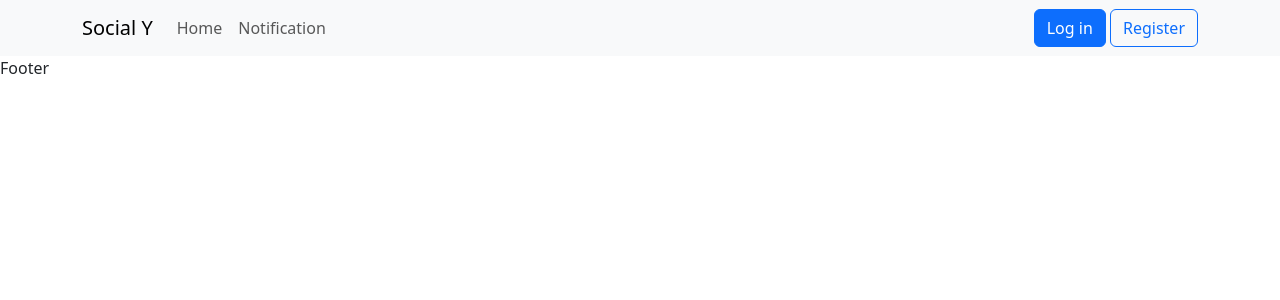
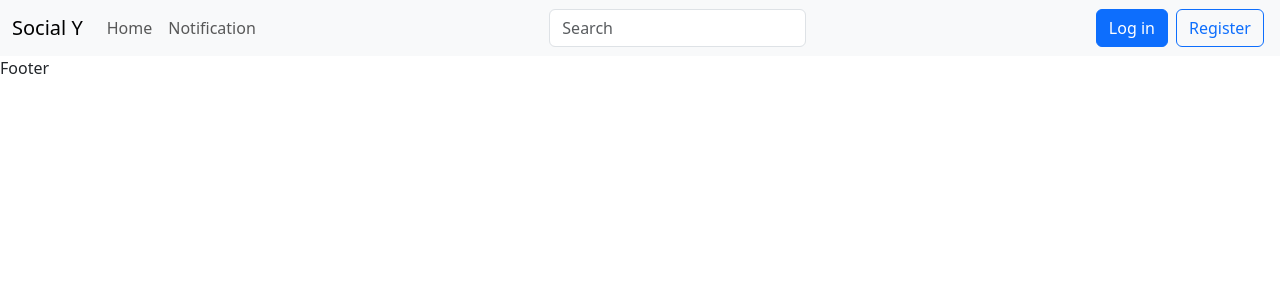
Before and after one commit to AdamPach/VSB_SKJ_SocialY, a Django app: page / in a window 1280 px wide. Shown: the top 300 px of the page. Run offline with Django 5.2, Linux system fonts and the light colour scheme; some libraries are stand-ins or nearby versions.

Commit message:
#3 #5 Complete the basic structure for the navigation. Future enhancements after auth is implemented

```diff
--- a/SocialY/templates/base.html
+++ b/SocialY/templates/base.html
@@ -13,25 +13,31 @@
 
     <header>
         <nav class="navbar navbar-expand-lg bg-body-tertiary">
-            <div class="container">
+            <div class="container-fluid">
                 <a href="#" class="navbar-brand">Social Y</a>
 
                 <button class="navbar-toggler" type="button" data-bs-toggle="collapse" data-bs-target="#navbar-toggler" aria-controls="navbar-toggler" aria-expanded="false" aria-label="Toggle navigation">
                     <span class="navbar-toggler-icon"></span>
                 </button>
 
-                <div class="collapse navbar-collapse" id="navbar-toggler">
-                    <div class="navbar-nav me-auto  ">
+                <div class="collapse navbar-collapse d-lg-flex justify-content-between" id="navbar-toggler">
+                    <div class="navbar-nav">
                         <a class="nav-link" aria-current="page" href="#">Home</a>
                         <a class="nav-link" href="#">Notification</a>
                     </div>
 
                     <div>
-                        <a class="btn btn-primary" href="#">Log in</a>
-                        <a class="btn btn-outline-primary">Register</a>
+                        <form class="my-lg-0 my-2" action="#" method="get" role="search">
+                            <input class="form-control" type="search" name="term" placeholder="Search"/>
+                        </form>
                     </div>
 
+                    <div class="navbar-nav">
+                        <a class="btn btn-primary mx-lg-1 my-lg-0 my-2" href="#">Log in</a>
+                        <a class="btn btn-outline-primary mx-lg-1 my-lg-0 my-2">Register</a>
+                    </div>
                 </div>
+
             </div>
         </nav>
     </header>
```
